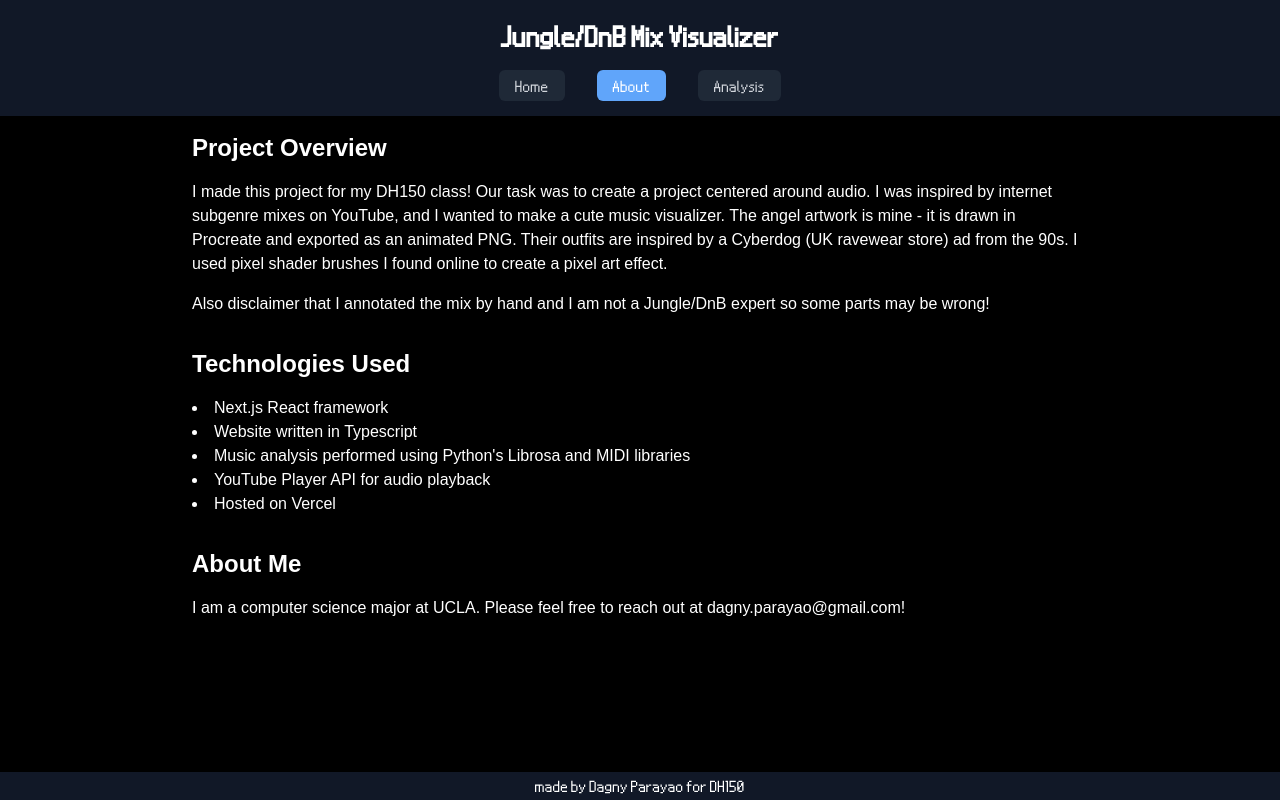
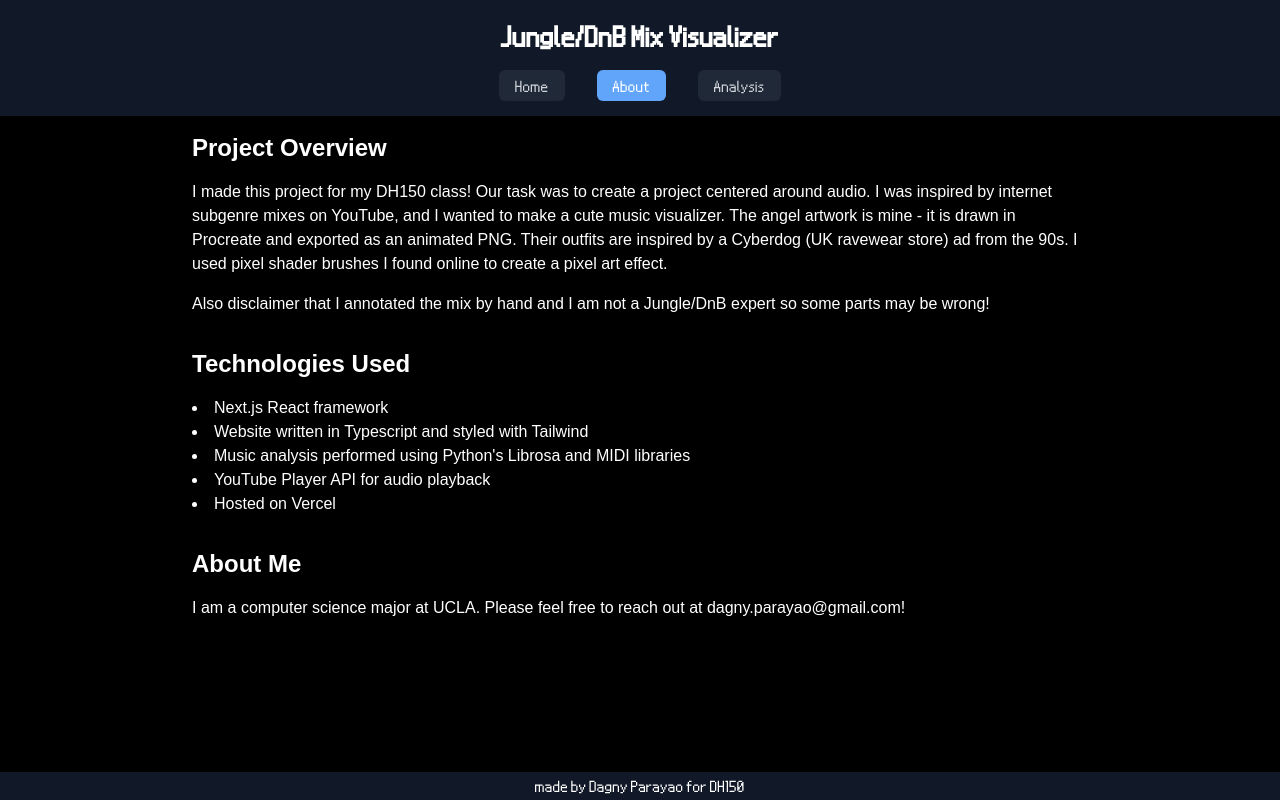
Before and after one commit to dparayao/angel-visualizer, a Next.js app: page /about in a window 1280 px wide. Built offline with nearby package versions, Linux system fonts and the light colour scheme.

Commit message:
about edit

```diff
--- a/app/about/page.tsx
+++ b/app/about/page.tsx
@@ -28,7 +28,7 @@ export default function About() {
             <h3 className="text-2xl font-bold mb-4">Technologies Used</h3>
             <ul className="list-disc list-inside">
               <li>Next.js React framework</li>
-              <li>Website written in Typescript</li>
+              <li>Website written in Typescript and styled with Tailwind</li>
               <li>Music analysis performed using Python&apos;s Librosa and MIDI libraries</li>
               <li>YouTube Player API for audio playback</li>
               <li>Hosted on Vercel</li>
```
